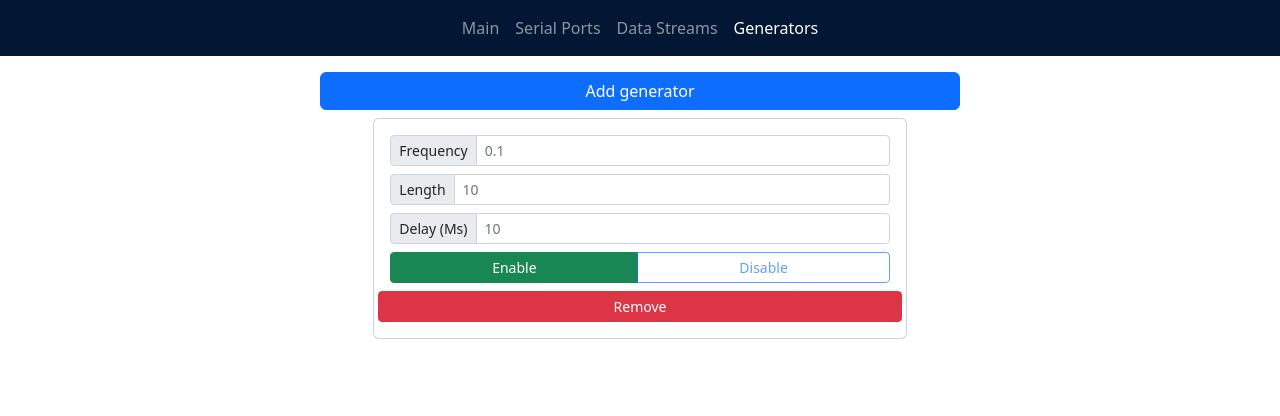
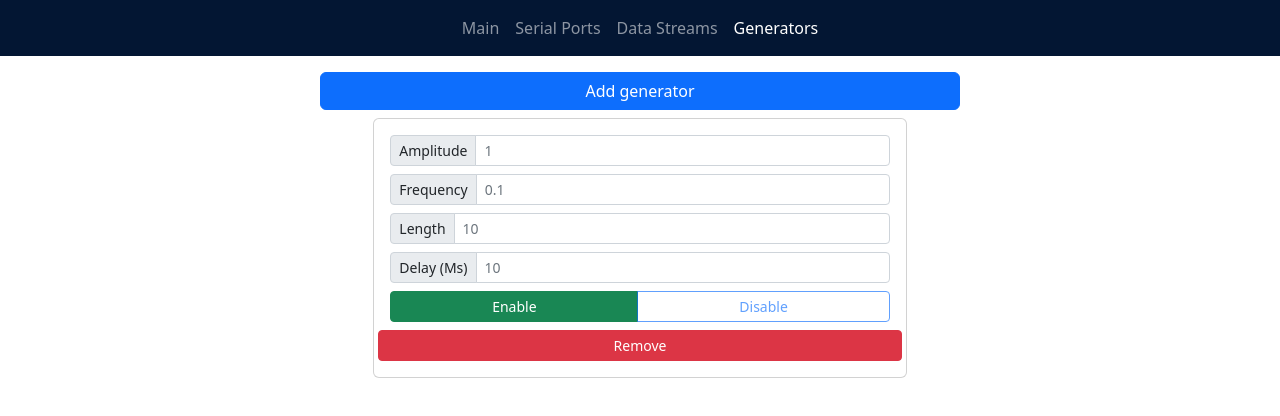
Before and after one commit to ArthurKoba/series-communication, a React (Create React App) app: page /generators in a window 1280 px wide. Both pictures are taken after a click on the button "Add generator". Shown: the top 416 px of the page. Built offline with nearby package versions, Linux system fonts and the light colour scheme.

Commit message:
add amplitude to generator

```diff
--- a/src/modules/generators/components/GeneratorItem.jsx
+++ b/src/modules/generators/components/GeneratorItem.jsx
@@ -6,6 +6,9 @@ const GeneratorItem = observer(({generator}) => {
 
     const [frequency, setFrequency] = useState("");
     const [frequencyInvalid, setFrequencyInvalid] = useState(false)
+
+    const [amplitude, setAmplitude] = useState("");
+    const [amplitudeInvalid, setAmplitudeInvalid] = useState(false)
 
     const [lengthData, setLengthData] = useState("");
     const [lengthDataInvalid, setLengthDataInvalid] = useState(false)
@@ -37,10 +40,27 @@ const GeneratorItem = observer(({generator}) => {
         generator.setDelayMs(value)
     }
 
+    const handlerSetAmplitude = (value) => {
+        setAmplitude(value)
+        value = parseInt(value)
+        if (isNaN(value) || value < 1) return setAmplitudeInvalid(true)
+        setAmplitudeInvalid(false)
+        generator.setAmplitude(value)
+    }
+
     return (
         <Container fluid className="col-5 mt-2">
             <Card>
                 <Card.Body className="row">
+                    <InputGroup size="sm" className="mb-2">
+                        <InputGroup.Text>Amplitude</InputGroup.Text>
+                        <Form.Control
+                            onChange={(e) => handlerSetAmplitude(e.target.value)}
+                            placeholder={generator.amplitude}
+                            isInvalid={amplitudeInvalid}
+                            value={amplitude}
+                        />
+                    </InputGroup>
                     <InputGroup size="sm" className="mb-2">
                         <InputGroup.Text>Frequency</InputGroup.Text>
                         <Form.Control
--- a/src/modules/generators/store/generatorStorage.js
+++ b/src/modules/generators/store/generatorStorage.js
@@ -10,6 +10,7 @@ class Generator {
         this.id = configs.id
         this.manager = configs.manager
         this.frequency = configs?.frequency || 0.1
+        this.amplitude = configs?.amplitude || 1
         this.lengthData = configs?.lengthData || 10
         this.delayMs = configs?.delayMs || 10
         this.isEnabled = configs?.isEnabled
@@ -22,6 +23,11 @@ class Generator {
         this.updateConfigs()
     }
 
+    setAmplitude(value) {
+        this.amplitude = value
+        this.updateConfigs()
+    }
+
     async startTask() {
         if (this.task !== null) return
         let index = 0
@@ -30,7 +36,8 @@ class Generator {
                 let data = []
                 let stopIndex = index + this.lengthData
                 for (index; index < stopIndex && this.isEnabled; index++) {
-                    data.push(Math.sin(this.frequency * index))
+                    let value = Math.sin(this.frequency * index) * this.amplitude
+                    data.push(value)
                 }
                 this.handler({dataName: null, data: data})
             }
@@ -42,7 +49,7 @@ class Generator {
     updateConfigs() {
         this.manager.updateGeneratorConfig({
             id: this.id, frequency: this.frequency, isEnabled: this.isEnabled,
-            lengthData: this.lengthData, delayMs: this.delayMs
+            lengthData: this.lengthData, delayMs: this.delayMs, amplitude: this.amplitude
         })
     }
 
```
